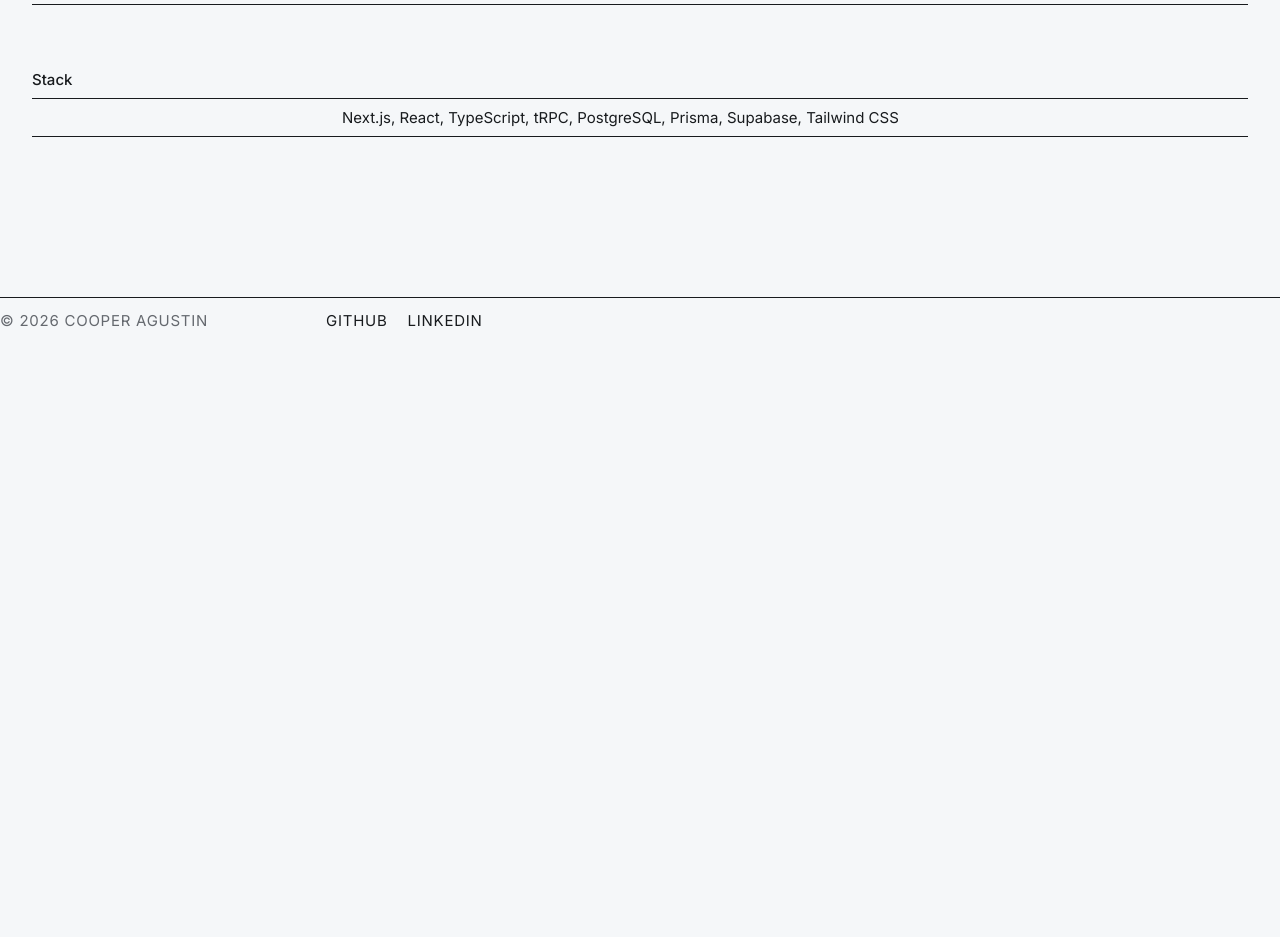
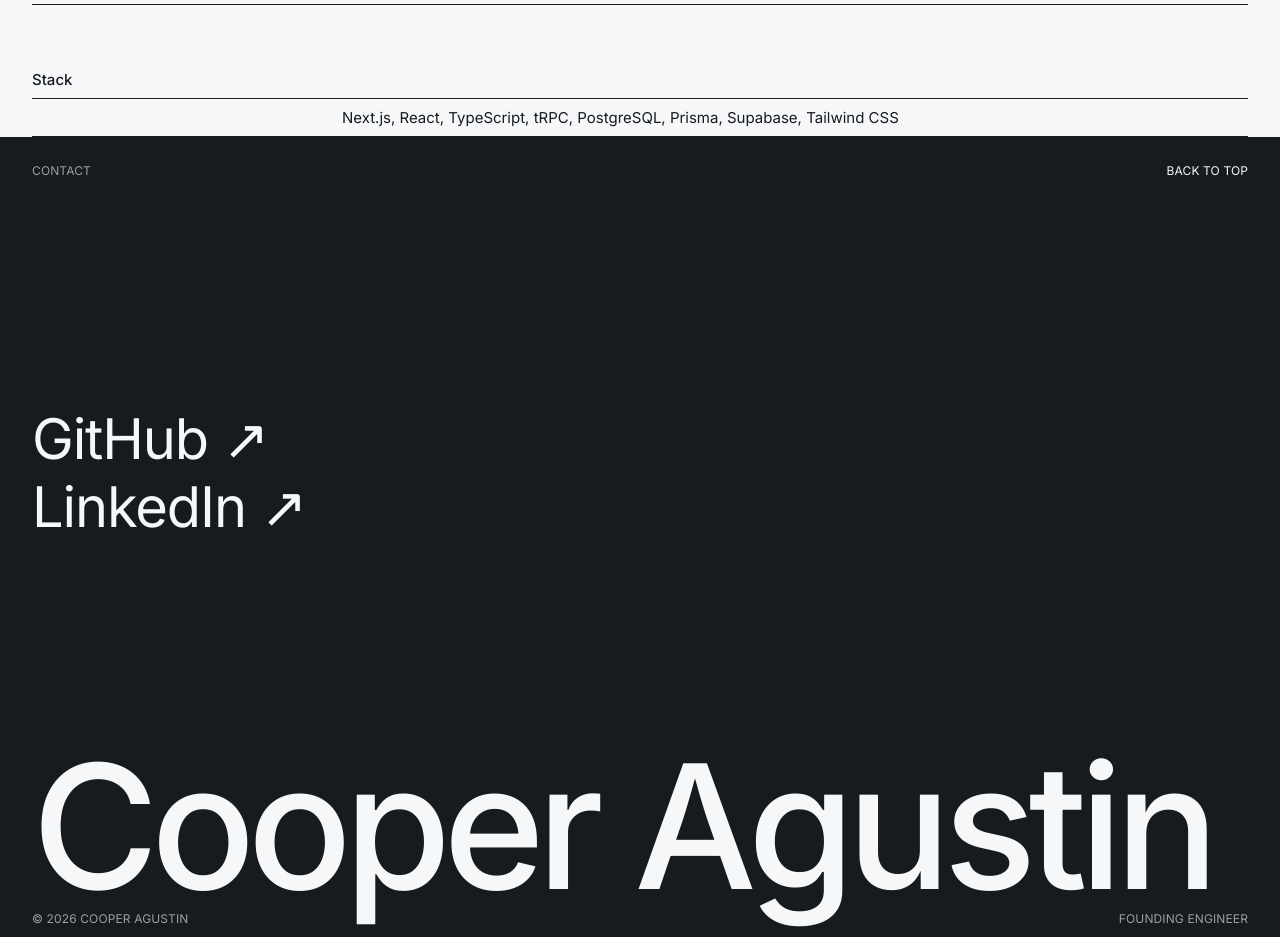
Before and after one commit to Spudgee/portfolio, a Next.js app: page / in a window 1280 px wide. Shown: the part 1120-2057 px from the top of the page. Before the commit the page ends 1474 px from the top, so only its background shows below. Built offline with nearby package versions, Linux system fonts and the light colour scheme.

Commit message:
Footer fills the screen in the inverse tone: social links at statement size, the name edge to edge

```diff
--- a/components/site-footer.tsx
+++ b/components/site-footer.tsx
@@ -4,22 +4,48 @@ import { PERSON } from "@/content/person";
 /** Read once at module load, keeping render pure. Pages prerender, so it rolls over on the next deploy. */
 const COPYRIGHT_YEAR = new Date().getFullYear();
 
-/** Copyright and the social links under a rule. All caps by CSS; the source keeps proper names. */
+/**
+ * A full-screen footer in the inverse tone: a caps label row, the social links at statement
+ * size, and the name set edge to edge. The header's Contact link jumps here.
+ */
 export function SiteFooter() {
 	return (
-		<footer className="mt-24 grid grid-cols-4 gap-x-4 border-t border-ink pb-1 tracking-wider uppercase sm:mt-40 sm:grid-cols-12 sm:gap-x-6 sm:pb-3">
-			<p className="col-span-full pt-3 whitespace-nowrap text-muted sm:col-span-3 sm:flex sm:min-h-11 sm:items-center sm:pt-0">
-				© {COPYRIGHT_YEAR} {PERSON.name}
-			</p>
-			<ul className="col-span-full flex gap-x-5 sm:col-span-9">
+		<footer
+			id="contact"
+			data-tone="inverse"
+			className="flex min-h-svh flex-col justify-between gap-16 overflow-hidden bg-paper px-4 pt-3 pb-3 text-ink sm:px-8"
+		>
+			<div className="flex items-center justify-between gap-4 text-chrome uppercase">
+				<p className="text-muted">Contact</p>
+				<HighlightLink href="#" look="bare">
+					Back to top
+				</HighlightLink>
+			</div>
+
+			<ul className="grid justify-items-start text-statement">
 				{PERSON.socialLinks.map((link) => (
 					<li key={link.href}>
 						<HighlightLink href={link.href} look="bare">
-							{link.label}
+							{link.label} ↗
 						</HighlightLink>
 					</li>
 				))}
 			</ul>
+
+			<div className="grid gap-3">
+				<p
+					aria-hidden="true"
+					className="text-display font-medium whitespace-nowrap"
+				>
+					{PERSON.name}
+				</p>
+				<p className="flex justify-between gap-4 text-chrome text-muted uppercase">
+					<span>
+						© {COPYRIGHT_YEAR} {PERSON.name}
+					</span>
+					<span>{PERSON.jobTitle}</span>
+				</p>
+			</div>
 		</footer>
 	);
 }
```
